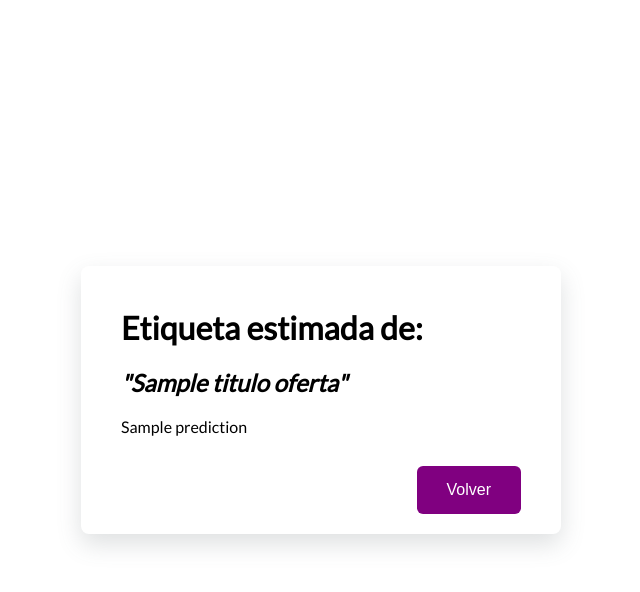
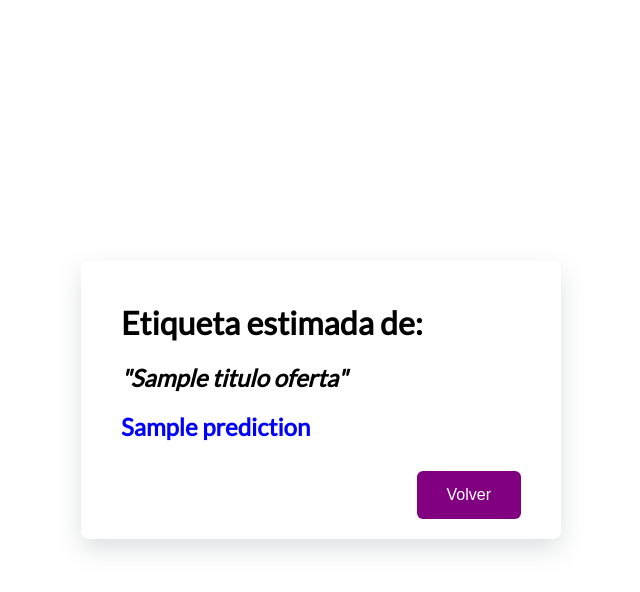
Before and after one commit to joserodriguezsanchezUOC/TFM, a Flask app: template FlaskWebScripts/templates/predict.html in a window 1280 px wide. Shown: the top 592 px of the page, without its empty margins (319-959 px from the left). Run offline with Flask 2, Linux system fonts and the light colour scheme; the template is opened without the code that fills it: most values are stand-ins (such as "Sample title", 1, 10 or a date in 2020).

Commit message:
Update predict.html

```diff
--- a/FlaskWebScripts/templates/predict.html
+++ b/FlaskWebScripts/templates/predict.html
@@ -6,7 +6,7 @@
 		<div class="form">
 			<h1>Etiqueta estimada de:</h1>
 			<h2><i>"{{ tituloOferta }}"</i></h2>
-			<div> {{ prediction }} </div>
+			<h2 style="color:blue"> {{ prediction }} </h2>
 			<button onclick="location.href='/'" class="submitBtn">Volver</button>
 		</div>
 	</div>
```
